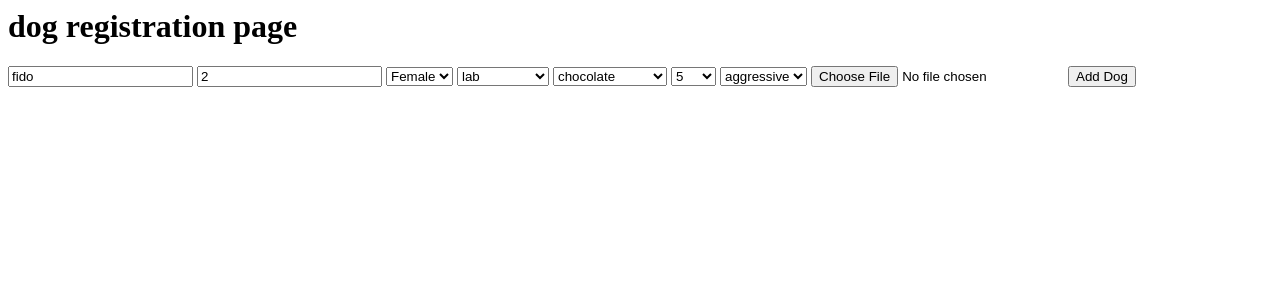
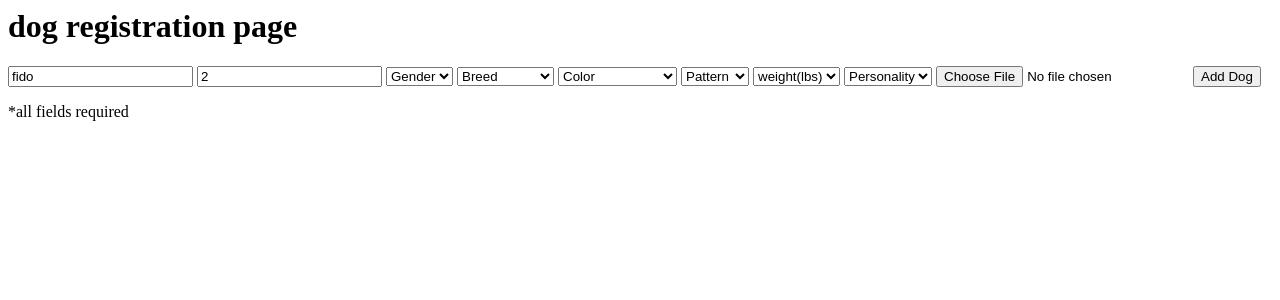
Before and after one commit to mschaeffer53/Doggonnit, a Django app: page /create_dog_profile/ in a window 1280 px wide. Shown: the top 300 px of the page. Run offline with Django 3.2, Linux system fonts and the light colour scheme.

Commit message:
4th commit 12/12/17

```diff
--- a/Doggonnit/doggonnitapp/templates/doggonnitapp/addDog.html
+++ b/Doggonnit/doggonnitapp/templates/doggonnitapp/addDog.html
@@ -3,33 +3,45 @@
 <form action="{% url 'doggonnitapp:create_dog_profile' %}" method="POST" enctype="multipart/form-data">
     {% csrf_token %}
 
-    <input type="text" placeholder="dog name" name="dog_name" required value="fido">
-    <input type="text" placeholder="dog age" name="dog_age" required value="2">
+    <input type="text" placeholder="dog name" name="name" required value="fido">
+    <input type="text" placeholder="dog age" name="age" required value="2">
 
-    <select name="dog_sex" name="dog_sex" required>
+    <select name="sex" required>
+        <option selected disabled> Gender </option>
         <option> Female </option>
         <option> Male </option>
     </select>
 
-    <select name="dog_breed" required>
+    <select name="breed" required>
+            <option selected disabled> Breed </option>
         {% for breed in breeds %}
             <option>{{breed}}</option>
         {% endfor %}
     </select>
 
-    <select name="dog_color" required>
+    <select name="color" required>
+            <option selected disabled> Color </option>
         {% for color in colors %}
             <option>{{color}}</option>
         {% endfor %}
     </select>
 
-    <select name="dog_weight" required>
+    <select name="pattern" required>
+            <option selected disabled> Pattern </option>
+        {% for pattern in patterns %}
+            <option>{{pattern}}</option>
+        {% endfor %}
+    </select>
+
+    <select name="weight" required>
+            <option selected disabled> weight(lbs) </option>
         {% for weight in weights %}
             <option>{{weight}}</option>
         {% endfor %}
     </select>
 
-    <select name="dog_personality" required>
+    <select name="personality" required>
+            <option selected disabled> Personality </option>
         {% for personality in personalities %}
             <option>{{personality}}</option>
         {% endfor %}
@@ -40,3 +52,5 @@
     <button type="submit">Add Dog</button>
 
 </form>
+
+<div>*all fields required</div>
--- a/Doggonnit/doggonnitapp/views.py
+++ b/Doggonnit/doggonnitapp/views.py
@@ -51,27 +51,31 @@ def create_user_profile(request):
 
 def create_dog_profile(request):
     weights = [5, 10, 15, 20, 25, 30, 35, 40, 50, 60, 70, 80, 90, 100, 110, 120, 130, 140, 150]
-    breeds = ['lab', 'poodle', 'labradoodle']
-    colors = ['chocolate', 'red', 'spotted', 'tuxedo', 'black', 'white', 'black and white', 'gold or yellow', 'blue', 'grey', 'fawn', 'cream']
-    personalities = ['aggressive', 'playful', 'friendly', 'timid/shy', 'feral', 'rabid']
+    breeds = ['Lab', 'Poodle', 'Labradoodle', 'Mutt']
+    colors = ['Chocolate', 'Red', 'Black', 'White', 'Black and White', 'Gold or Yellow', 'Blue', 'Grey', 'Fawn', 'Cream']
+    patterns = ['Spotted', 'Tuxedo', 'Brindal']
+    personalities = ['Aggressive', 'Playful', 'Friendly', 'Timid/shy', 'Feral', 'Rabid']
 
     if request.method == 'POST':
-        dog_name = request.POST['dog_name']
-        dog_age = request.POST['dog_age']
-        dog_sex = request.POST['dog_sex']
-        dog_breed = request.POST['dog_breed']
-        dog_color = request.POST['dog_color']
-        dog_weight = request.POST['dog_weight']
-        dog_personality = request.POST['dog_personality']
+        dog_name = request.POST['name']
+        dog_age = request.POST['age']
+        dog_sex = request.POST['sex']
+        dog_breed = request.POST['breed']
+        dog_color = request.POST['color']
+        dog_pattern = request.POST['pattern']
+        dog_weight = request.POST['weight']
+        dog_personality = request.POST['personality']
         dog_image = request.FILES['dog_image']
 
-        profile = DogProfile(dog_name=dog_name, dog_age=dog_age, dog_sex=dog_sex, dog_breed=dog_breed, dog_color=dog_color,
-                            dog_weight=dog_weight, dog_personality=dog_personality, dog_image=dog_image, user=request.user)
+        profile = DogProfile(name=dog_name, age=dog_age, sex=dog_sex, breed=dog_breed, color=dog_color, pattern=dog_pattern,
+                             weight=dog_weight, personality=dog_personality, dog_image=dog_image, user=request.user)
         profile.save()
 
         return HttpResponseRedirect(reverse('doggonnitapp:dog_profile', kwargs={'dog_id':profile.id}))
 
-    return render(request, 'doggonnitapp/addDog.html', {'weights': weights, 'breeds': breeds, 'colors': colors, 'personalities': personalities})
+    return render(request, 'doggonnitapp/addDog.html', {'weights': weights, 'breeds': breeds, 'colors': colors,
+                                                        'personalities': personalities, 'patterns':patterns})
+
 
 def success(request):
     return HttpResponse('success')
@@ -79,14 +83,3 @@ def success(request):
 def dog_profile(request, dog_id):
     dog = DogProfile.objects.get(pk=dog_id)
     return render(request, 'doggonnitapp/dog_profile.html', {'dog':dog})
-
-# def simple_upload(request):
-#     if request.method == 'POST' and request.FILES['dog_image']:
-#         myfile = request.FILES['dog_image']
-#         fs = FileSystemStorage()
-#         filename = fs.save(dog_image.name, dog_image)
-#         uploaded_file_url = fs.url(filename)
-#         return render(request, 'core/simple_upload.html', {
-#             'uploaded_file_url': uploaded_file_url
-#         })
-#     return render(request, 'core/simple_upload.html')
```
Also changed, not shown: Doggonnit/doggonnitapp/models.py (+10 -9 lines), Doggonnit/doggonnitapp/templates/doggonnitapp/dog_profile.html (+25 -2 lines), Doggonnit/db.sqlite3.
